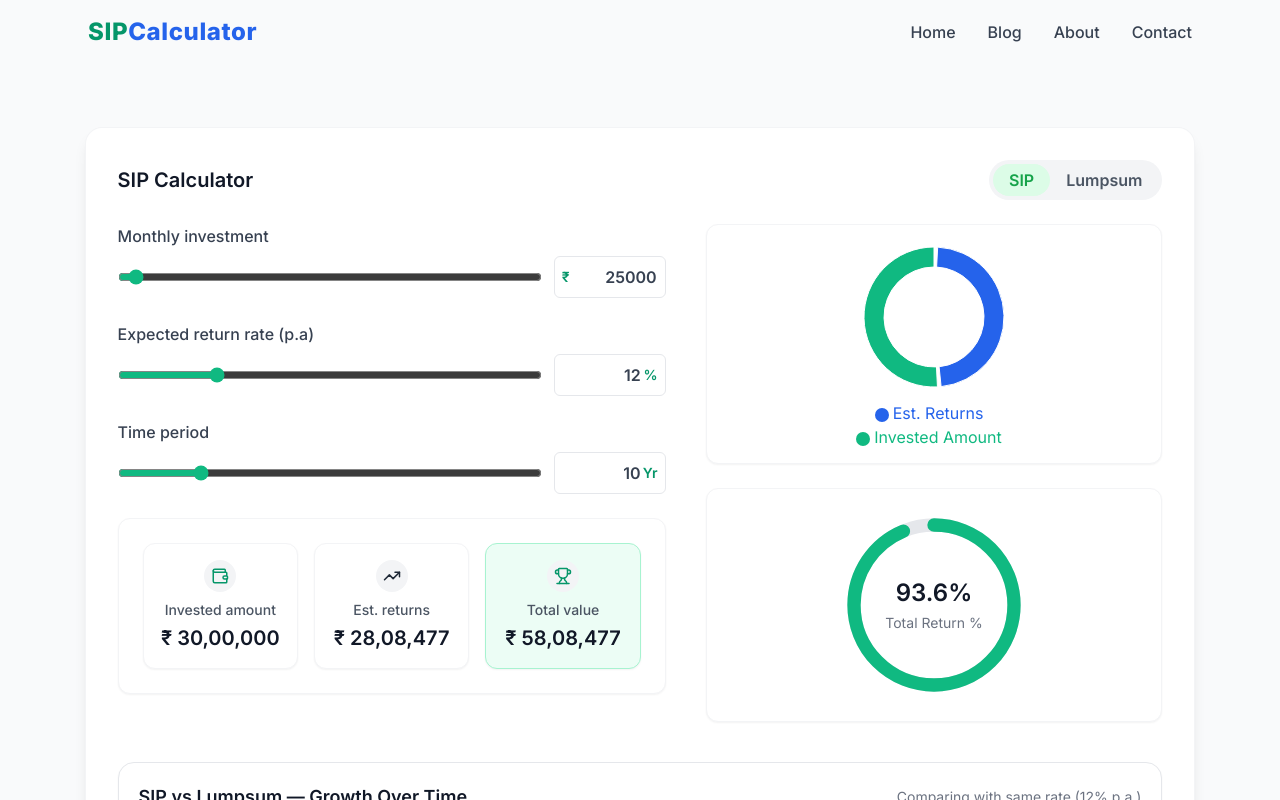
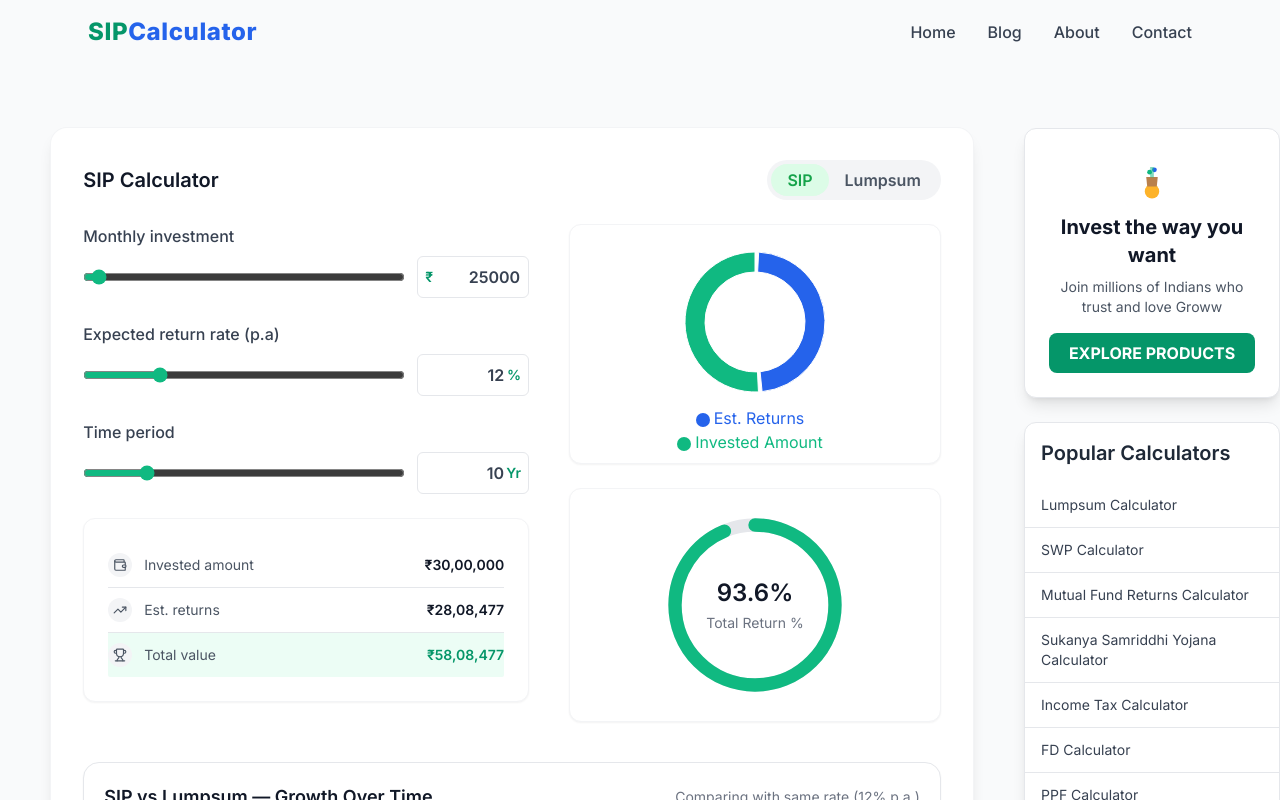
Before and after one commit to infotechgrm-hue/sipcalculator, a Next.js app: page / in a window 1280 px wide. Shown: the top 800 px of the page. Built offline with nearby package versions, Linux system fonts and the light colour scheme.

Commit message:
update sip calculator

```diff
--- a/src/app/page.jsx
+++ b/src/app/page.jsx
@@ -1,5 +1,5 @@
 import Header from "@/components/Header";
-import SIPCalculator from "@/components/SIP/SIPCalculator";
+import SIPCalculatorWithSidebar from "@/components/SIPCalculatorWithSidebar";
 import EnhancedSection from "@/components/EnhancedSection";
 import Footer from "@/components/Footer";
 import Faqs from "@/components/Faqs";
@@ -11,14 +11,14 @@ export default function Home() {
       {/* Header */}
       <Header />
 
-      {/* Main SIP Calculator */}
-      <div className="max-w-7xl w-full mx-auto px-6 py-8">
-        <SIPCalculator />
+      {/* Main SIP Calculator Layout */}
+      <div className="max-w-7xl w-full mx-auto py-8">
+        {/* Use the new layout component here */}
+        <SIPCalculatorWithSidebar />
       </div>
 
       {/* Ad below meter */}
       <AddSlot slot="1234567890" />
-
       {/* ======================== SEO CONTENT SECTIONS ======================== */}
       <section className="max-w-6xl mx-auto px-4 py-12 text-center md:text-left">
         <h1 className="text-3xl md:text-4xl font-extrabold text-emerald-600 mb-4">
@@ -71,7 +71,6 @@ export default function Home() {
         ]}
         img="/images/sip-calculator.webp"
       />
-
       {/* 1. How SIP Compounding Works */}
       <EnhancedSection
         title="How Does SIP Compounding Work?"
@@ -99,9 +98,7 @@ export default function Home() {
         years={10}
         // img="/images/how-sip-works.webp"
       />
-
       <AddSlot slot="2234567891" />
-
       {/* 2. Investment Breakdown (Pie Chart) */}
       <EnhancedSection
         title="Investment Breakdown"
@@ -117,9 +114,7 @@ export default function Home() {
         }}
         // img="/images/breakdown.webp"
       />
-
       <AddSlot slot="2234567892" />
-
       {/* 5. SIP Returns Formula */}
       <EnhancedSection
         title="How Are SIP Returns Calculated?"
@@ -136,9 +131,7 @@ export default function Home() {
         }}
         // img="/images/formula-sip.webp"
       />
-
       <AddSlot slot="2234567895" />
-
       {/* 6. Benefits of Using SIP Calculator */}
       <EnhancedSection
         title="Benefits of Using an SIP Calculator"
@@ -150,9 +143,7 @@ export default function Home() {
         ]}
         // img="/images/advantages-sip.webp"
       />
-
       <AddSlot slot="2234567896" />
-
       {/* 7. SIP vs Lump Sum Investment */}
       <EnhancedSection
         title="SIP vs Lump Sum Investment"
@@ -164,9 +155,7 @@ export default function Home() {
         ]}
         // img="/images/sip-vs-lumpsum.webp"
       />
-
       <AddSlot slot="2234567897" />
-
       {/* 8. Tips to Maximize SIP Returns */}
       <EnhancedSection
         title="Tips to Maximize SIP Returns"
@@ -178,9 +167,7 @@ export default function Home() {
         ]}
         // img="/images/tips-sip.webp"
       />
-
       <AddSlot slot="2234567898" />
-
       {/* 9. Start SIP Journey */}
       <EnhancedSection
         title="Start Your SIP Journey Today"
@@ -192,7 +179,6 @@ export default function Home() {
         ]}
         // img="/images/start-sip.webp"
       />
-
       {/* Footer */}
       <Faqs />
       <Footer />
--- /dev/null
+++ b/src/components/PopularCalculators.js
@@ -0,0 +1,74 @@
+// components/PopularCalculators.jsx
+import React from 'react';
+import Link from 'next/link';
+
+// Data for the popular calculators
+const calculators = [
+  { name: "Lumpsum Calculator", href: "/lumpsum" },
+  { name: "SWP Calculator", href: "/swp" },
+  { name: "Mutual Fund Returns Calculator", href: "/mf-returns" },
+  { name: "Sukanya Samriddhi Yojana Calculator", href: "/ssy" },
+  { name: "Income Tax Calculator", href: "/income-tax" },
+  { name: "FD Calculator", href: "/fd" },
+  { name: "PPF Calculator", href: "/ppf" },
+  { name: "EPF Calculator", href: "/epf" },
+  { name: "RD Calculator", href: "/rd" },
+  { name: "EMI Calculator", href: "/emi" },
+  { name: "GST Calculator", href: "/gst" },
+  { name: "XIRR Calculator", href: "/xirr" },
+];
+
+// Re-using the InvestmentPromoBox for structure
+const InvestmentPromoBox = () => (
+    <div className="bg-white dark:bg-gray-800 rounded-xl shadow-lg border border-gray-200 dark:border-gray-700 p-6 text-center mb-6">
+        <div className="flex justify-center mb-3">
+            {/* Placeholder SVG */}
+            <svg viewBox="0 0 100 100" className="w-12 h-12">
+                <circle cx="50" cy="80" r="15" fill="#fdb32a"/>
+                <path d="M40 70 L60 70 L62 50 L38 50 Z" fill="#b9804b"/>
+                <circle cx="45" cy="40" r="5" fill="#10b981"/>
+                <circle cx="55" cy="35" r="5" fill="#2563eb"/>
+                <path d="M48 50 L48 30 M52 50 L52 30" stroke="#10b981" strokeWidth="2" strokeLinecap="round"/>
+            </svg>
+        </div>
+        <h4 className="text-xl font-bold text-gray-900 dark:text-white mb-2">
+            Invest the way you want
+        </h4>
+        <p className="text-sm text-gray-600 dark:text-gray-400 mb-4">
+            Join millions of Indians who trust and love Groww
+        </p>
+        <button className="w-full bg-emerald-600 hover:bg-emerald-700 text-white font-bold py-2 px-4 rounded-lg transition">
+            EXPLORE PRODUCTS
+        </button>
+    </div>
+);
+
+
+const PopularCalculators = () => {
+  return (
+    // Side content container (includes the promo box and the list)
+    <div className="space-y-6">
+        <InvestmentPromoBox />
+
+        {/* Popular Calculators List */}
+        <div className="bg-white dark:bg-gray-800 rounded-xl shadow-lg border border-gray-200 dark:border-gray-700 p-0 overflow-hidden">
+            <h3 className="text-xl font-semibold text-gray-800 dark:text-white p-4">
+                Popular Calculators
+            </h3>
+            <ul className="divide-y divide-gray-200 dark:divide-gray-700">
+                {calculators.map((calculator, index) => (
+                    <li key={index}>
+                        <Link href={calculator.href} className="block hover:bg-gray-50 dark:hover:bg-gray-700 transition duration-150 ease-in-out">
+                            <span className="flex items-center px-4 py-3 text-sm text-gray-700 dark:text-gray-300">
+                                {calculator.name}
+                            </span>
+                        </Link>
+                    </li>
+                ))}
+            </ul>
+        </div>
+    </div>
+  );
+};
+
+export default PopularCalculators;
--- a/src/components/SIP/SIPResult.js
+++ b/src/components/SIP/SIPResult.js
@@ -2,59 +2,44 @@
 import React from "react";
 import { TrendingUp, Wallet, Trophy } from "lucide-react";
 
-const pretty = (n) => `₹ ${Math.round(Number(n || 0)).toLocaleString("en-IN")}`;
+const pretty = (n) => `₹${Math.round(Number(n || 0)).toLocaleString("en-IN")}`;
 
-export default function SIPResult({ invested, returns, total, showIcons = true }) {
+export default function SIPResult({ invested, returns, total, showIcons = false }) {
   const results = [
-    {
-      label: "Invested amount",
-      value: pretty(invested),
-      icon: Wallet,
-      color: "emerald",
-    },
-    {
-      label: "Est. returns",
-      value: pretty(returns),
-      icon: TrendingUp,
-      color: "sky",
-    },
-    {
-      label: "Total value",
-      value: pretty(total),
-      icon: Trophy,
-      color: "emerald",
-      highlight: true,
-    },
+    { label: "Invested amount", value: pretty(invested), icon: Wallet },
+    { label: "Est. returns", value: pretty(returns), icon: TrendingUp },
+    { label: "Total value", value: pretty(total), icon: Trophy, highlight: true },
   ];
 
   return (
-    <div className="grid grid-cols-1 sm:grid-cols-3 gap-4 w-full">
+    <div className="w-full rounded-sm overflow-hidden">
       {results.map((item, idx) => {
         const Icon = item.icon;
         return (
           <div
             key={idx}
-            className={`rounded-xl border p-4 flex flex-col items-center justify-center text-center shadow-sm
-              transition-all duration-200 ${
-                item.highlight
-                  ? "bg-emerald-50 border-emerald-200 dark:bg-emerald-900/20 dark:border-emerald-700"
-                  : "bg-white border-gray-100 dark:bg-gray-800 dark:border-gray-700"
+            className={`flex items-center justify-between px-0 py-2.5
+              border-b last:border-b-0
+              ${item.highlight ? "bg-emerald-50 dark:bg-emerald-900/10" : "bg-transparent"}`}
+          >
+            <div className="flex items-center gap-3">
+              {showIcons && (
+                <div className="flex h-6 w-6 items-center justify-center rounded-full bg-gray-100 dark:bg-gray-700">
+                  <Icon size={14} className="text-gray-600 dark:text-gray-300" />
+                </div>
+              )}
+              <span className="text-sm text-gray-600 dark:text-gray-400">
+                {item.label}
+              </span>
+            </div>
+
+            <span
+              className={`text-sm font-semibold ${
+                item.highlight ? "text-emerald-600 dark:text-emerald-400" : "text-gray-900 dark:text-gray-100"
               }`}
-          >
-            {showIcons && (
-              <div className="mb-2 flex h-8 w-8 items-center justify-center rounded-full bg-gray-100 dark:bg-gray-700">
-                <Icon
-                  size={18}
-                  className={`text-${item.color}-600 dark:text-${item.color}-400`}
-                />
-              </div>
-            )}
-            <p className="text-sm font-medium text-gray-600 dark:text-gray-400">
-              {item.label}
-            </p>
-            <p className="text-lg sm:text-xl font-semibold text-gray-900 dark:text-gray-100 mt-1">
+            >
               {item.value}
-            </p>
+            </span>
           </div>
         );
       })}
--- /dev/null
+++ b/src/components/SIPCalculatorWithSidebar.js
@@ -0,0 +1,20 @@
+// components/SIP/SIPCalculatorWithSidebar.jsx
+import React from "react";
+import SIPCalculator from "../components/SIP/SIPCalculator";
+import PopularCalculators from "../components/PopularCalculators";
+
+const SIPCalculatorWithSidebar = () => {
+  return (
+    <div className="flex flex-col lg:flex-row lg:items-start ">
+      <div className="flex-1 w-full order-1">
+        <SIPCalculator />
+      </div>
+
+      <div className="w-full lg:w-1/5 order-2">
+        <PopularCalculators />
+      </div>
+    </div>
+  );
+};
+
+export default SIPCalculatorWithSidebar;
```
